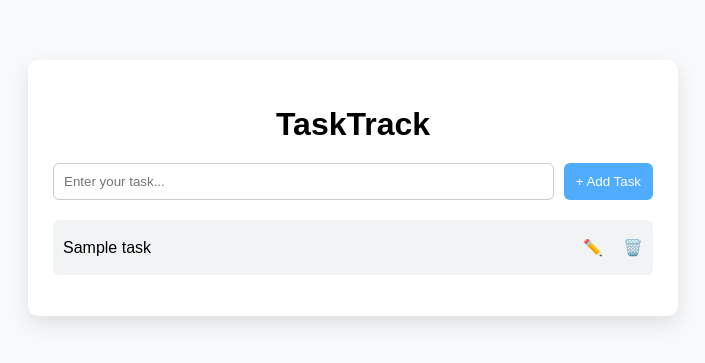
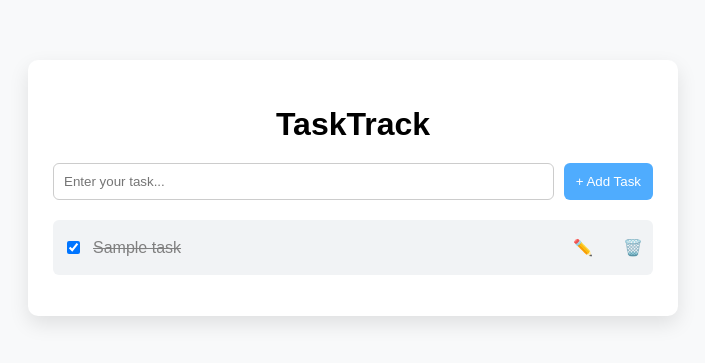
Before and after one commit to IvyOwusu1/TaskTrack, a Flask app: page / in a window 1280 px wide. Shown: the top 363 px of the page, without its empty margins (287-992 px from the left). Run offline with Flask 3, Linux system fonts and the light colour scheme; tables that the repository leaves empty hold one stand-in row (values such as "Sample post").

Commit message:
Added task completion feature and improved UI layout

```diff
--- a/app.py
+++ b/app.py
@@ -10,7 +10,8 @@ def init_db():
     cursor.execute("""
         CREATE TABLE IF NOT EXISTS tasks (
             id INTEGER PRIMARY KEY AUTOINCREMENT,
-            title TEXT NOT NULL
+            title TEXT NOT NULL,
+            completed INTEGER DEFAULT 0
         )
     """)
     conn.commit()
@@ -71,6 +72,19 @@ def edit(id):
 
     return redirect("/")
 
+@app.route("/toggle/<int:id>")
+def toggle(id):
+    conn = sqlite3.connect("database.db")
+    cursor = conn.cursor()
+
+    cursor.execute("UPDATE tasks SET completed = NOT completed WHERE id = ?", (id,))
+
+    conn.commit()
+    conn.close()
+
+    return redirect("/")
+
+
 
 if __name__ == "__main__":
     init_db()
--- a/templates/index.html
+++ b/templates/index.html
@@ -8,7 +8,6 @@
     <title>TaskTrack</title>
 
     <style>
-
         body {
             font-family: Arial, sans-serif;
             background: #f8f9fa;
@@ -30,7 +29,7 @@ body {
             border-radius: 10px;
             width: 100%;
             max-width: 600px;
-    box-shadow: 0 8px 20px rgba(0,0,0,0.1);
+            box-shadow: 0 8px 20px rgba(0, 0, 0, 0.1);
         }
 
         /* title */
@@ -73,6 +72,8 @@ ul {
         }
 
         li {
+            display: flex;
+            flex-direction: column;
             background: #f1f3f5;
             padding: 10px;
             border-radius: 6px;
@@ -84,12 +85,20 @@ li {
             display: flex;
             justify-content: space-between;
             align-items: center;
+            width: 100%;
+        }
+
+        .task-left {
+            display: flex;
+            align-items: center;
+            gap: 10px;
         }
 
         /* action buttons */
         .actions {
             display: flex;
             align-items: center;
+            gap: 10px;
         }
 
         .actions button {
@@ -110,6 +119,11 @@ li {
             gap: 10px;
         }
 
+        .completed {
+            text-decoration: line-through;
+            color: gray;
+        }
+
         /* responsive tweak */
         @media (max-width: 500px) {
             .container {
@@ -117,7 +131,6 @@ li {
                 padding: 15px;
             }
         }
-
     </style>
 </head>
 
@@ -139,12 +152,21 @@ li {
 
                     <!-- VIEW MODE -->
                     <div class="view-mode" id="view-{{ task[0] }}">
-        <span>{{ task[1] }}</span>
+
+                        <div class="task-left">
+                            <input type="checkbox" onclick="window.location='/toggle/{{ task[0] }}'" {% if task[2]
+                                %}checked{% endif %}>
+
+                            <span class="{{ 'completed' if task[2] else '' }}">
+                                {{ task[1] }}
+                            </span>
+                        </div>
 
                         <div class="actions">
                             <button onclick="enableEdit('{{ task[0] }}')">✏️</button>
                             <a href="/delete/{{ task[0] }}">🗑️</a>
                         </div>
+
                     </div>
 
                     <!-- EDIT MODE -->
@@ -177,4 +199,5 @@ function cancelEdit(id) {
     </script>
 
 </body>
+
 </html>
```
Also changed, not shown: tests/test_app.py (+15 -1 lines). Lines whose indentation alone changed are shown as unchanged.
